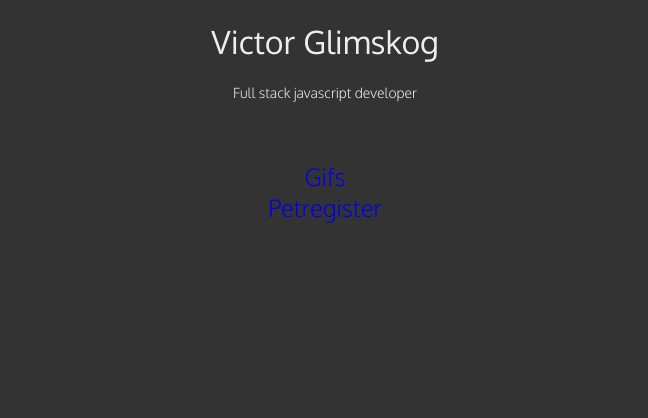
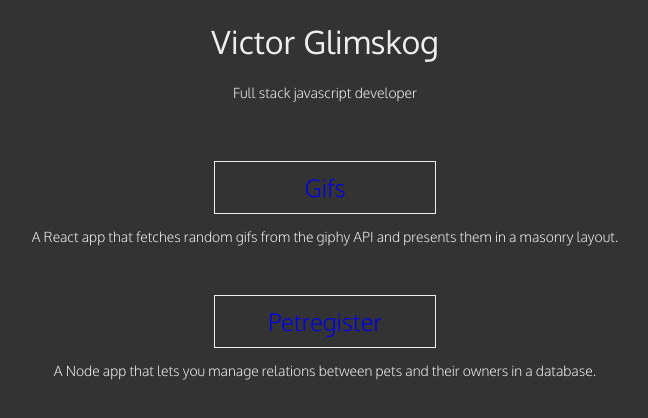
Before and after one commit to victorglimskog/small-node, a website: page www/index.html in a window 1280 px wide. Shown: the whole page, without its empty margins (315-963 px from the left). Drawn offline with Linux system fonts and the light colour scheme.

Commit message:
descr texts on links

```diff
--- a/www/index.html
+++ b/www/index.html
@@ -14,8 +14,14 @@
         <p class="sub-header">Full stack javascript developer</p>
         <div class="nav">
             <ul>
-                <li><a href="https://gifs.victorglimskog.se">Gifs</a></li>
-                <li><a href="https://petregister.victorglimskog.se">Petregister</a></li>
+                <li>
+                    <a href="https://gifs.victorglimskog.se">Gifs</a>
+                    <p>A React app that fetches random gifs from the giphy API and presents them in a masonry layout.</p>
+                </li>
+                <li>
+                    <a href="https://petregister.victorglimskog.se">Petregister</a>
+                    <p>A Node app that lets you manage relations between pets and their owners in a database.</p>
+                </li>
             </ul>
         </div>
     </body>
--- a/www/main.css
+++ b/www/main.css
@@ -25,6 +25,10 @@ ul {
 
 a {
     text-decoration: none;
+    border: 1px solid #eee;
+    padding: 10px;
+    width: 200px;
+    display: inline-block;
 }
 
 a:focus{
@@ -39,3 +43,11 @@ ul > li > a:hover {
 a:visited {
     color: #eee;
 }
+
+p {
+    font-size: 14px;
+}
+
+li {
+    margin-bottom: 50px;
+}
```
